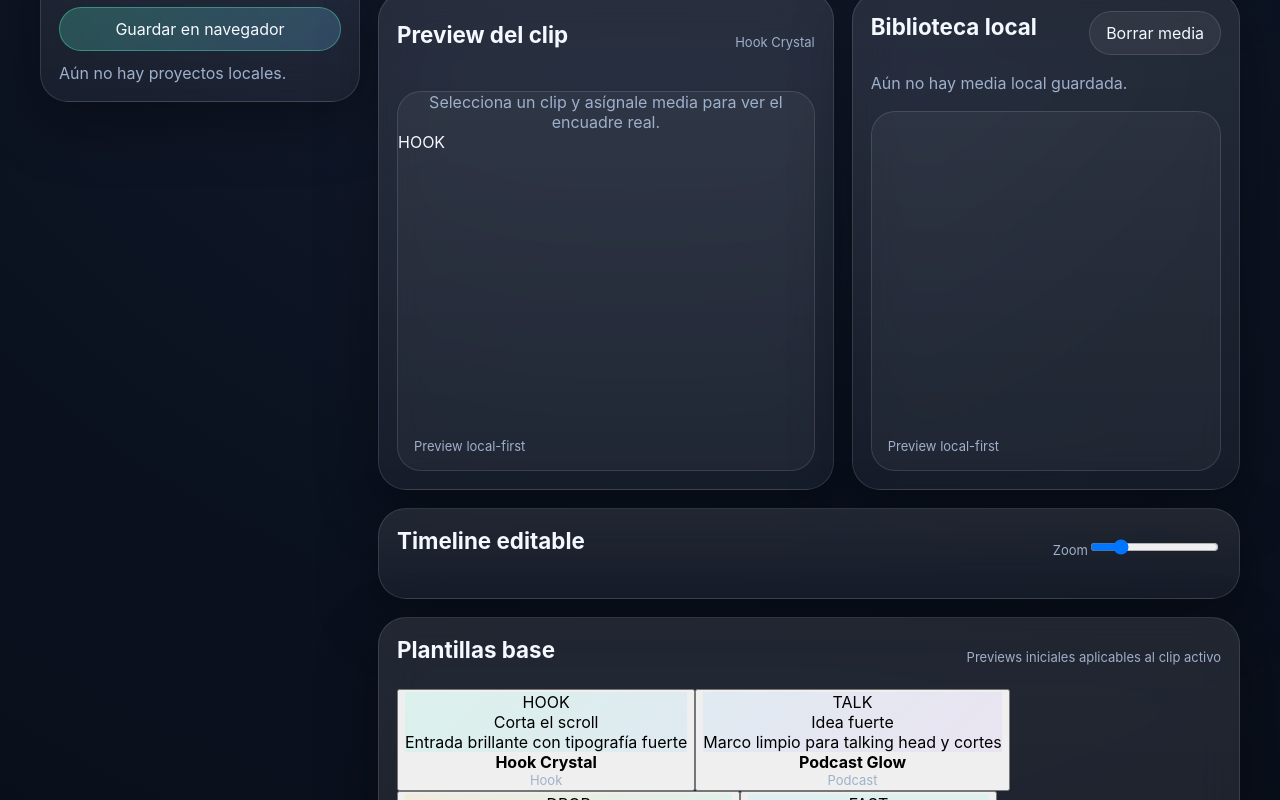
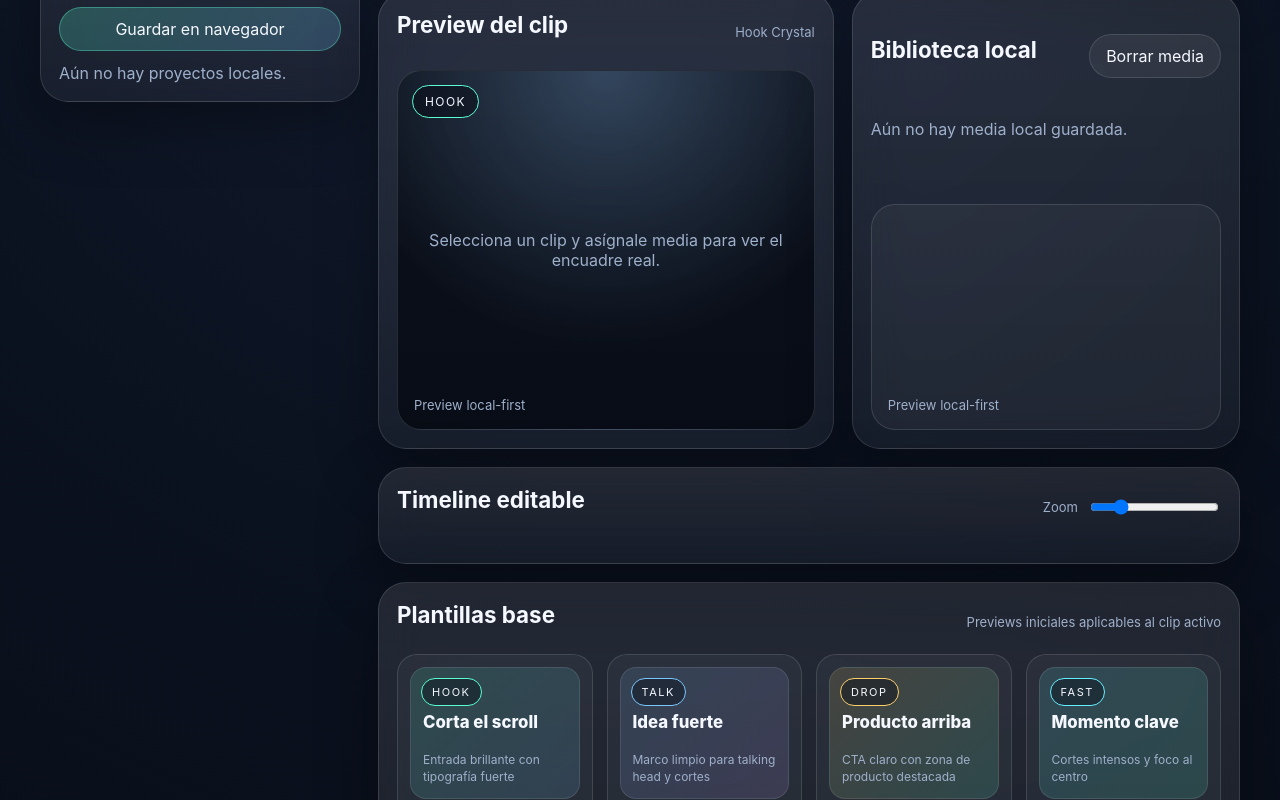
Before and after one commit to alain7224/MentaCut, a Next.js app: page /studio in a window 1280 px wide. Shown: the part 280-1080 px from the top of the page. Built offline with nearby package versions, Linux system fonts and the light colour scheme.

Commit message:
feat: style timeline zoom, framing controls and template rail

```diff
--- a/app/globals.css
+++ b/app/globals.css
@@ -58,6 +58,10 @@ button, input, textarea, select { font: inherit; }
 .stage { padding: 18px; min-height: 420px; display: grid; gap: 18px; }
 .stage-preview { min-height: 360px; border-radius: 24px; border: 1px solid var(--line); background: rgba(255,255,255,0.04); position: relative; overflow: hidden; }
 .stage-preview::after { content: 'Preview local-first'; position: absolute; left: 16px; bottom: 16px; color: var(--muted); font-size: 13px; }
+.stage-frame { display: grid; place-items: center; background: radial-gradient(circle at top, rgba(123,199,255,0.16), rgba(7,11,20,0.88) 68%); }
+.stage-media-layer { position: absolute; width: 72%; max-width: 420px; max-height: 82%; display: flex; align-items: center; justify-content: center; }
+.stage-caption { position: absolute; left: 14px; top: 14px; }
+.panel-template-badge { padding: 8px 12px; border-radius: 999px; border: 1px solid var(--line); background: rgba(7,11,20,0.45); font-size: 12px; letter-spacing: 0.12em; text-transform: uppercase; }
 .timeline { padding: 18px; display: grid; gap: 12px; }
 .timeline-row { display: grid; gap: 10px; }
 .timeline-label { color: var(--muted); font-size: 13px; }
@@ -78,12 +82,29 @@ button, input, textarea, select { font: inherit; }
 .media-list { display: grid; gap: 10px; overflow: auto; }
 .row-head { display: flex; align-items: center; justify-content: space-between; gap: 12px; }
 .timeline-edit-row { display: grid; gap: 10px; grid-template-columns: 1.2fr 120px 120px minmax(0, 1fr) auto; align-items: center; }
+.advanced-row { grid-template-columns: 1.4fr 120px 120px auto; }
 .upload-btn input { display: none; }
+.editor-grid-2 { display: grid; gap: 12px; grid-template-columns: repeat(2, minmax(0, 1fr)); }
+.timeline-scroll { display: grid; gap: 10px; overflow-x: auto; padding-bottom: 6px; }
+.timeline-track-card { border: 1px solid var(--line); background: rgba(255,255,255,0.04); border-radius: 20px; padding: 14px; color: var(--text); text-align: left; }
+.timeline-track-card.active { border-color: rgba(89,255,211,0.38); background: rgba(89,255,211,0.10); }
+.timeline-track-meta { display: flex; align-items: center; justify-content: space-between; gap: 14px; margin-bottom: 10px; font-size: 13px; color: var(--muted); }
+.timeline-track-rail { position: relative; min-width: 540px; height: 18px; border-radius: 999px; background: rgba(255,255,255,0.08); overflow: hidden; }
+.timeline-track-rail span { position: absolute; top: 0; bottom: 0; border-radius: 999px; background: linear-gradient(90deg, rgba(89,255,211,0.92), rgba(123,199,255,0.92)); }
+.zoom-control { display: inline-flex; align-items: center; gap: 10px; }
+.template-grid { display: grid; gap: 14px; grid-template-columns: repeat(4, minmax(0, 1fr)); }
+.template-card { border: 1px solid var(--line); background: rgba(255,255,255,0.04); border-radius: 20px; padding: 12px; color: var(--text); text-align: left; display: grid; gap: 8px; }
+.template-card.active { border-color: rgba(89,255,211,0.38); background: rgba(89,255,211,0.10); }
+.template-preview { min-height: 132px; border-radius: 16px; border: 1px solid rgba(255,255,255,0.1); padding: 10px; position: relative; overflow: hidden; }
+.template-badge { display: inline-flex; align-items: center; justify-content: center; min-height: 28px; padding: 0 10px; border-radius: 999px; border: 1px solid var(--line); background: rgba(7,11,20,0.4); font-size: 11px; letter-spacing: 0.14em; text-transform: uppercase; }
+.template-copy-top { position: absolute; left: 12px; top: 44px; font-size: 1.05rem; font-weight: 800; }
+.template-copy-bottom { position: absolute; left: 12px; right: 12px; bottom: 12px; color: var(--muted); font-size: 12px; line-height: 1.4; }
+.small-preview-box { min-height: 180px; }
 
 @media (max-width: 980px) {
-  .hero, .studio-layout, .cards, .studio-grid-2 { grid-template-columns: 1fr; }
+  .hero, .studio-layout, .cards, .studio-grid-2, .template-grid { grid-template-columns: 1fr; }
   .sidebar { position: static; }
-  .timeline-edit-row { grid-template-columns: 1fr; }
+  .timeline-edit-row, .editor-grid-2, .advanced-row { grid-template-columns: 1fr; }
 }
 
 @media (max-width: 640px) {
@@ -91,4 +112,5 @@ button, input, textarea, select { font: inherit; }
   .topbar { padding: 14px 12px; }
   .hero-copy, .hero-preview, .toolbar, .timeline, .sidebar, .stage { padding: 16px; }
   .preview-phone { width: 42%; }
+  .timeline-track-meta { flex-direction: column; align-items: flex-start; }
 }
```
